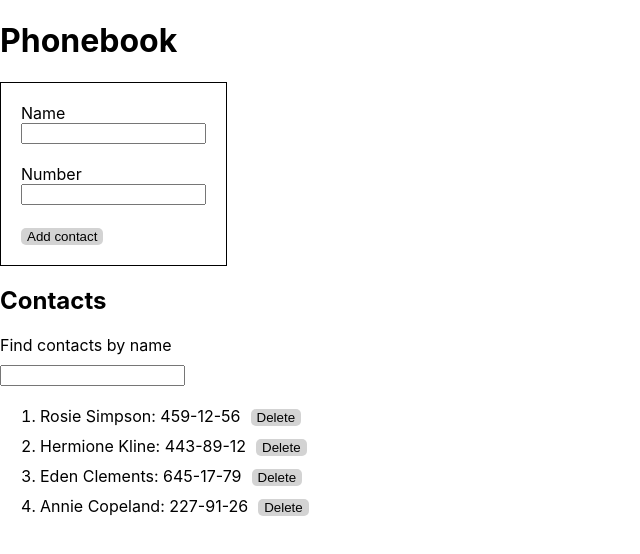
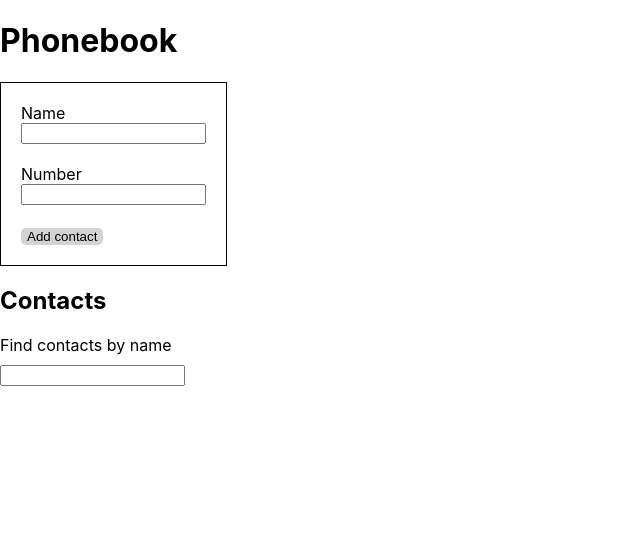
Before and after one commit to andriideikalo/goit-react-hw-03-phonebook, a React (Create React App) app: page / in a window 1280 px wide. Shown: the top 554 px of the page, without its empty margins (0-640 px from the left). Built offline with nearby package versions, Linux system fonts and the light colour scheme.

Commit message:
add Notiflix

```diff
--- a/package.json
+++ b/package.json
@@ -11,6 +11,7 @@
     "@testing-library/user-event": "^13.5.0",
     "axios": "^1.2.3",
     "jsx": "^0.9.89",
+    "notiflix": "^3.2.6",
     "proptypes": "^1.1.0",
     "react": "^18.1.0",
     "react-dom": "^18.1.0",
--- a/src/components/App.jsx
+++ b/src/components/App.jsx
@@ -36,15 +36,8 @@
     if (parsedContacts) {
       this.setState({ contacts: parsedContacts });
     }
-    // або початкові дані, коли localStorage ще пустий
-    this.setState({
-      contacts: [
-        { id: 'id-1', name: 'Rosie Simpson', number: '459-12-56' },
-        { id: 'id-2', name: 'Hermione Kline', number: '443-89-12' },
-        { id: 'id-3', name: 'Eden Clements', number: '645-17-79' },
-        { id: 'id-4', name: 'Annie Copeland', number: '227-91-26' },
-      ],
-    });
+    alert(`No contacts found`);
+    return;
   }
   // ---------------------------
 
```
Also changed, not shown: 1 other file (tests, documents, lock files or other folders).
